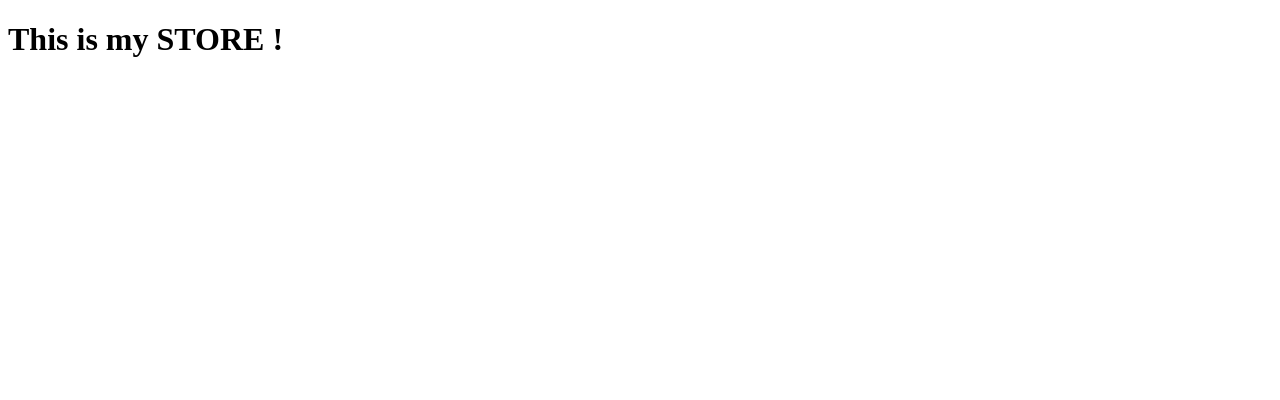
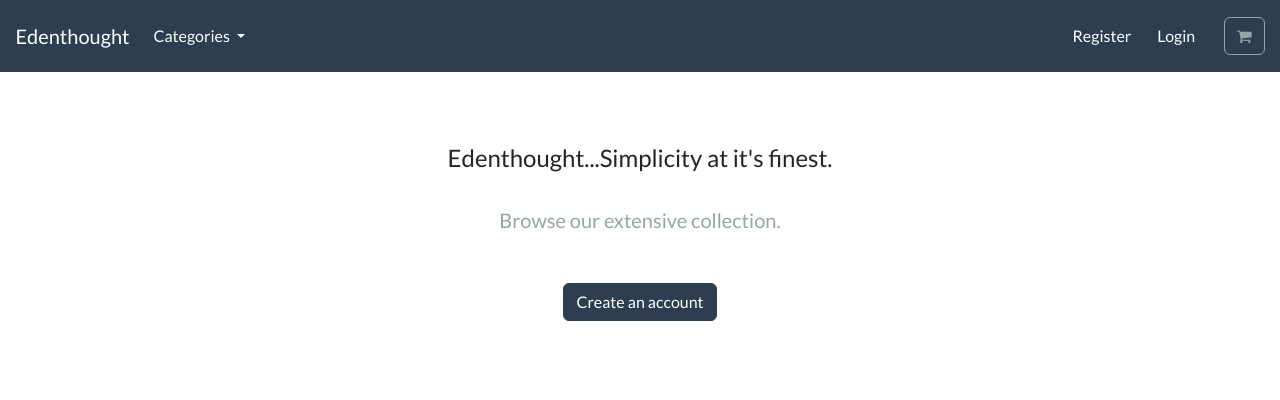
Before and after one commit to Piotras1024/ecommerce_shop, a Django app: page / in a window 1280 px wide. Shown: the top 400 px of the page. Run offline with Django 5.2, Linux system fonts and the light colour scheme; some libraries are stand-ins or nearby versions.

Commit message:
categories_added_to_use

```diff
--- a/clothes_shop_project/clothes_shop_project/settings.py
+++ b/clothes_shop_project/clothes_shop_project/settings.py
@@ -52,6 +52,7 @@ TEMPLATES = [
                 'django.template.context_processors.request',
                 'django.contrib.auth.context_processors.auth',
                 'django.contrib.messages.context_processors.messages',
+                'store_clothes.views.categories', # updated
             ],
         },
     },
--- a/clothes_shop_project/store_clothes/models.py
+++ b/clothes_shop_project/store_clothes/models.py
@@ -1,4 +1,6 @@
 from django.db import models
+
+from django.urls import reverse
 
 # Create your models here.
 
@@ -18,6 +20,7 @@ class Category(models.Model):
 
 class Product(models.Model):
 
+    category = models.ForeignKey(Category, related_name='product', on_delete=models.CASCADE, null=True)
     title = models.CharField(max_length=150)
     brand = models.CharField(max_length=150, default='un-branded')
     description = models.TextField(blank=True)
--- a/clothes_shop_project/store_clothes/templates/store_clothes/store.html
+++ b/clothes_shop_project/store_clothes/templates/store_clothes/store.html
@@ -1,11 +1,46 @@
-<!DOCTYPE html>
-<html lang="en">
-<head>
-    <meta charset="UTF-8">
-    <title>Title</title>
-</head>
-<body>
-<h1>This is my STORE !</h1>
 
-</body>
-</html>
+{% extends "./base.html" %}
+
+{% load static %}
+
+
+{% block content %}
+
+
+    <!-- Introduction section -->
+
+    <section class="py-4 text-center container">
+
+        <div class="row py-lg-5">
+
+            <div class="col-lg-6 col-md-8 mx-auto">
+
+
+                <h4> Edenthought...Simplicity at it's finest. </h4>
+
+
+                <br>
+
+
+                <p class="lead text-muted">
+
+                Browse our extensive collection.
+
+                </p>
+
+
+                <br>
+
+                <a href="#" class="btn btn-primary my-2"> Create an account </a>
+
+
+            </div>
+
+        </div>
+
+
+    </section>
+
+
+
+{% endblock %}
--- a/clothes_shop_project/store_clothes/views.py
+++ b/clothes_shop_project/store_clothes/views.py
@@ -1,7 +1,12 @@
 from django.shortcuts import render
-
+from . models import Category
 # Create your views here.
 
 
 def store(request):
     return render(request, 'store_clothes/store.html')
+
+
+def categories(request):
+    all_categories = Category.objects.all()
+    return {'all_categories': all_categories}
```
Also changed, not shown: clothes_shop_project/db.sqlite3, clothes_shop_project/store_clothes/migrations/0002_product_category.py (added).
